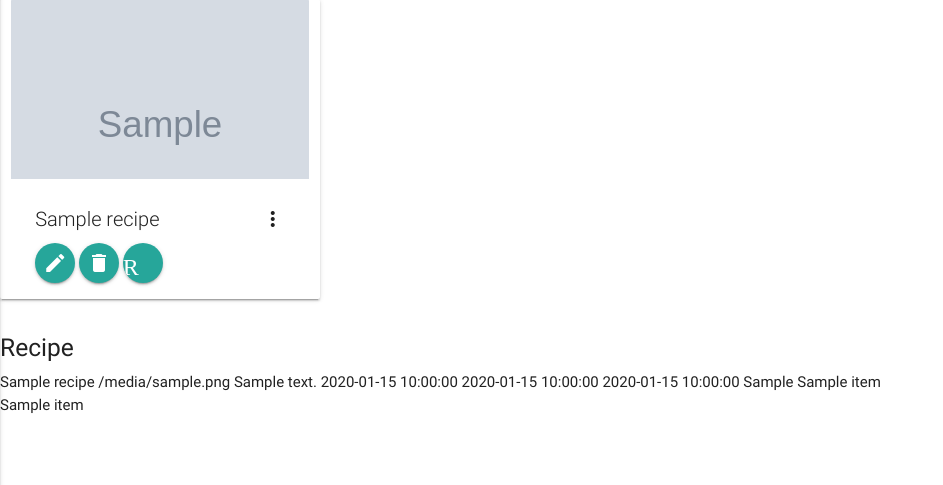
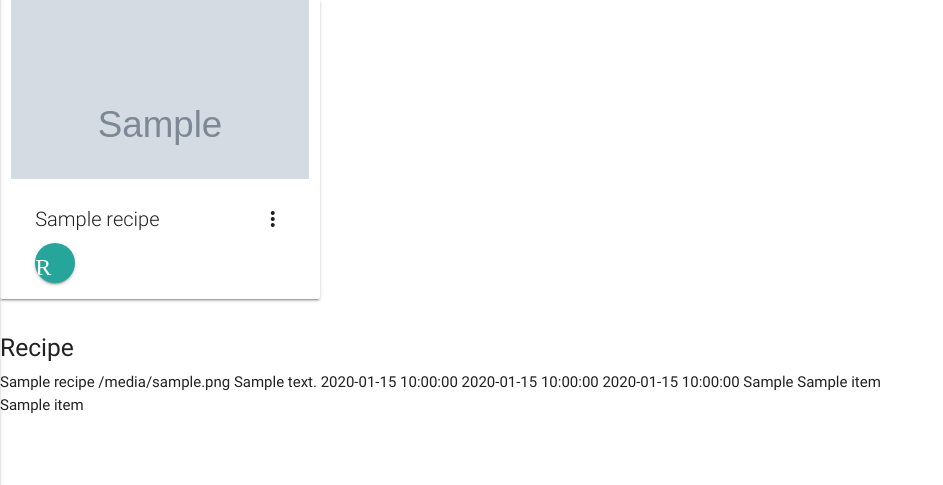
Before and after one commit to pramcistudent/cookbook-project3, a Flask app: page /login in a window 1280 px wide. Shown: the part 219-704 px from the top of the page, without its empty margins (0-943 px from the left). Run offline with Flask 2, Linux system fonts and the light colour scheme; grey boxes marked "Sample" are stand-in pictures; a database or web service that is not in the repository returns one stand-in record (values such as "Sample title"); some libraries are stand-ins or nearby versions.

Commit message:
Removed edit / delete buttons from home.html page

```diff
--- a/templates/home.html
+++ b/templates/home.html
@@ -9,8 +9,6 @@
         <div class="card-content">
             <span class="card-title activator grey-text text-darken-4">{{recipe.recipe_title}}<i class="material-icons right">more_vert</i></span>
             <p>
-                <a href="{{url_for('edit_recipe', recipe_id = recipe._id)}}" class="btn-floating waves-effect waves-light"><i class="material-icons">edit</i></a>
-                <a href="{{url_for('delete_recipe', recipe_id = recipe._id)}}" class="btn-floating waves-effect waves-light"><i class="material-icons">delete</i></a>
                 <a href="{{url_for('the_recipe', recipe_id = recipe._id, recipe_title = recipe.recipe_title)}}" class="btn-floating waves-effect waves-light"><i class="material-icons">Recipe</i></a>
             </p>
         </div>
```
